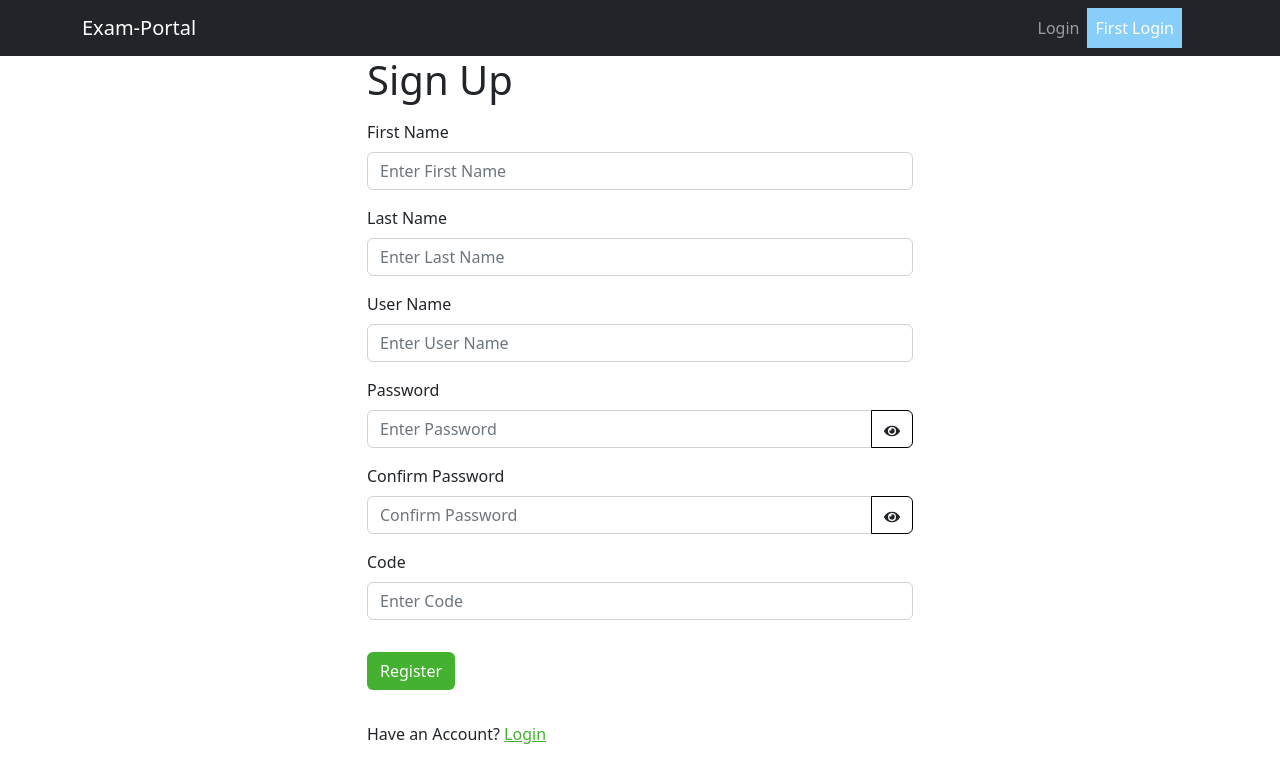
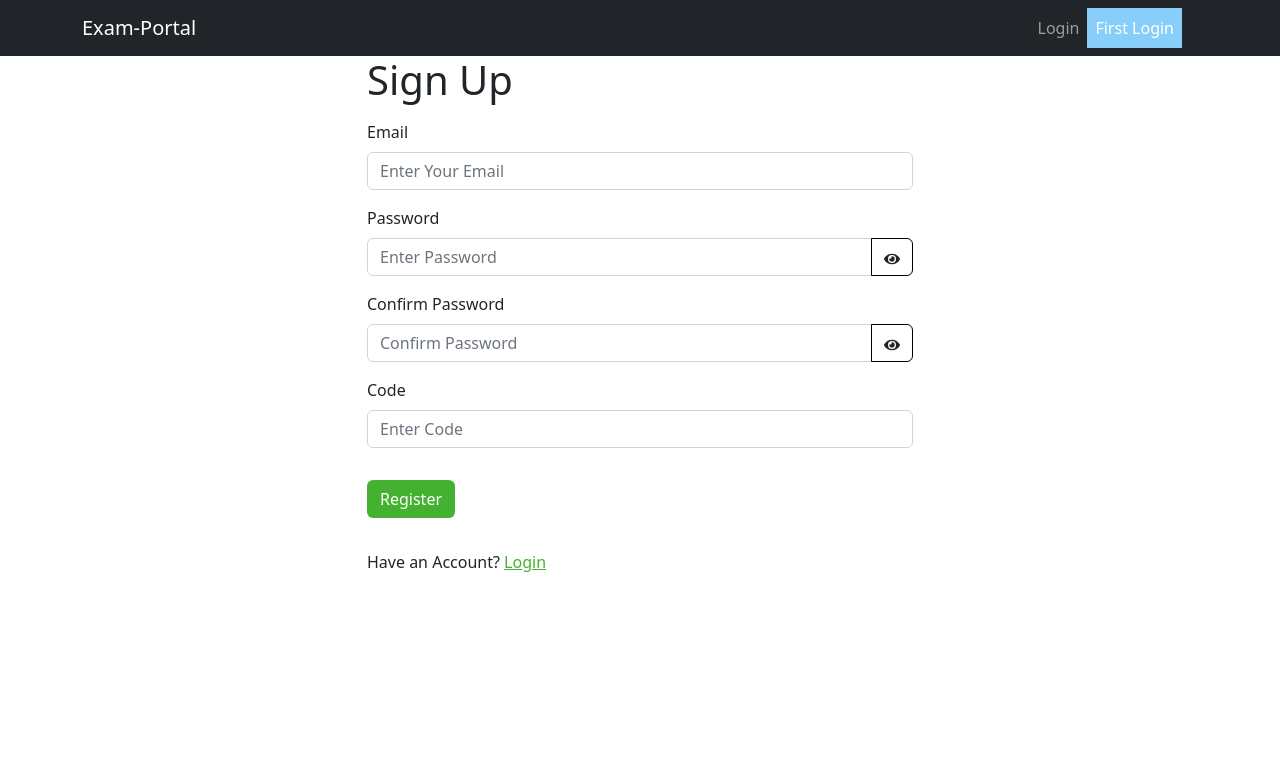
Before and after one commit to shebibovic/TS-ExamRegister, a React (Create React App) app in the folder exam-portal-frontend/: page /register in a window 1280 px wide. Shown: the top 782 px of the page. Built offline with nearby package versions, Linux system fonts and the light colour scheme.

Commit message:
init commit

```diff
--- a/exam-portal-frontend/src/pages/LoginPage.js
+++ b/exam-portal-frontend/src/pages/LoginPage.js
@@ -58,10 +58,10 @@ const LoginPage = () => {
       <h1>Sign In</h1>
       <Form onSubmit={submitHandler}>
         <Form.Group className="my-3" controlId="username">
-          <Form.Label>User Name</Form.Label>
+          <Form.Label>Email</Form.Label>
           <Form.Control
             type="text"
-            placeholder="Enter User Name"
+            placeholder="Enter Your Email"
             value={username}
             onChange={(e) => {
               setUsername(e.target.value);
--- a/exam-portal-frontend/src/pages/RegisterPage.js
+++ b/exam-portal-frontend/src/pages/RegisterPage.js
@@ -65,35 +65,12 @@ const RegisterPage = () => {
     <FormContainer>
       <h1>Sign Up</h1>
       <Form onSubmit={submitHandler}>
-        <Form.Group className="my-3" controlId="fname">
-          <Form.Label>First Name</Form.Label>
-          <Form.Control
-            type="name"
-            placeholder="Enter First Name"
-            value={firstName}
-            onChange={(e) => {
-              setFirstName(e.target.value);
-            }}
-          ></Form.Control>
-        </Form.Group>
-
-        <Form.Group className="my-3" controlId="lname">
-          <Form.Label>Last Name</Form.Label>
-          <Form.Control
-            type="name"
-            placeholder="Enter Last Name"
-            value={lastName}
-            onChange={(e) => {
-              setLastName(e.target.value);
-            }}
-          ></Form.Control>
-        </Form.Group>
 
         <Form.Group className="my-3" controlId="username">
-          <Form.Label>User Name</Form.Label>
+          <Form.Label>Email</Form.Label>
           <Form.Control
             type="text"
-            placeholder="Enter User Name"
+            placeholder="Enter Your Email"
             value={username}
             onChange={(e) => {
               setUsername(e.target.value);
```
Also changed, not shown: 1 other file (tests, documents, lock files or other folders).
